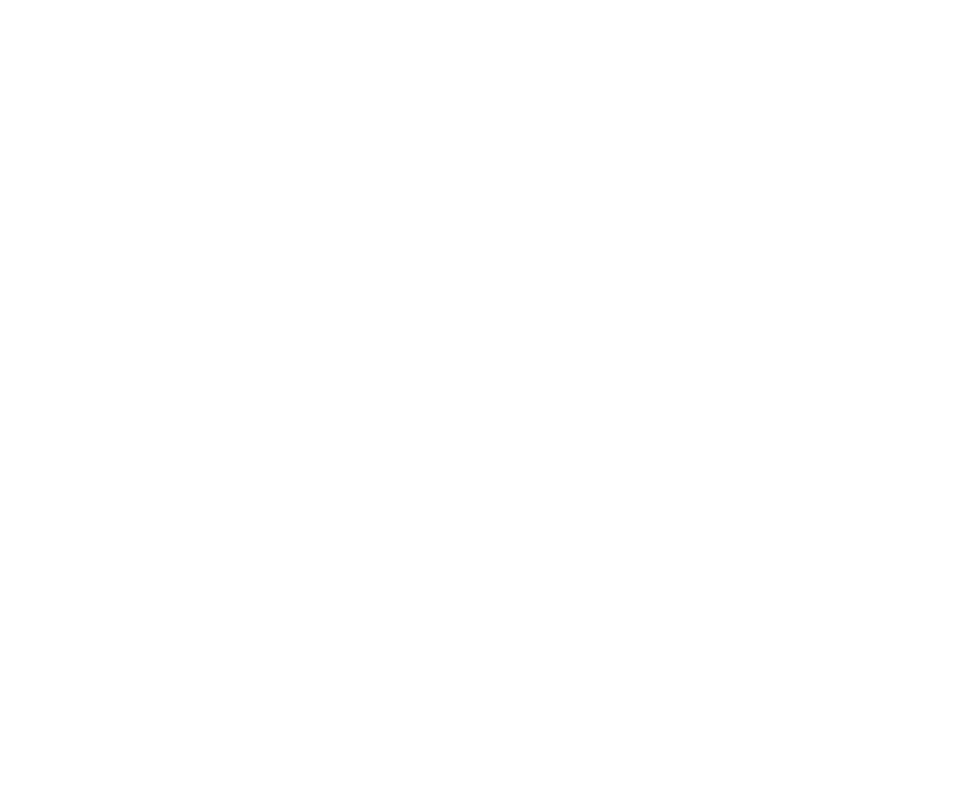
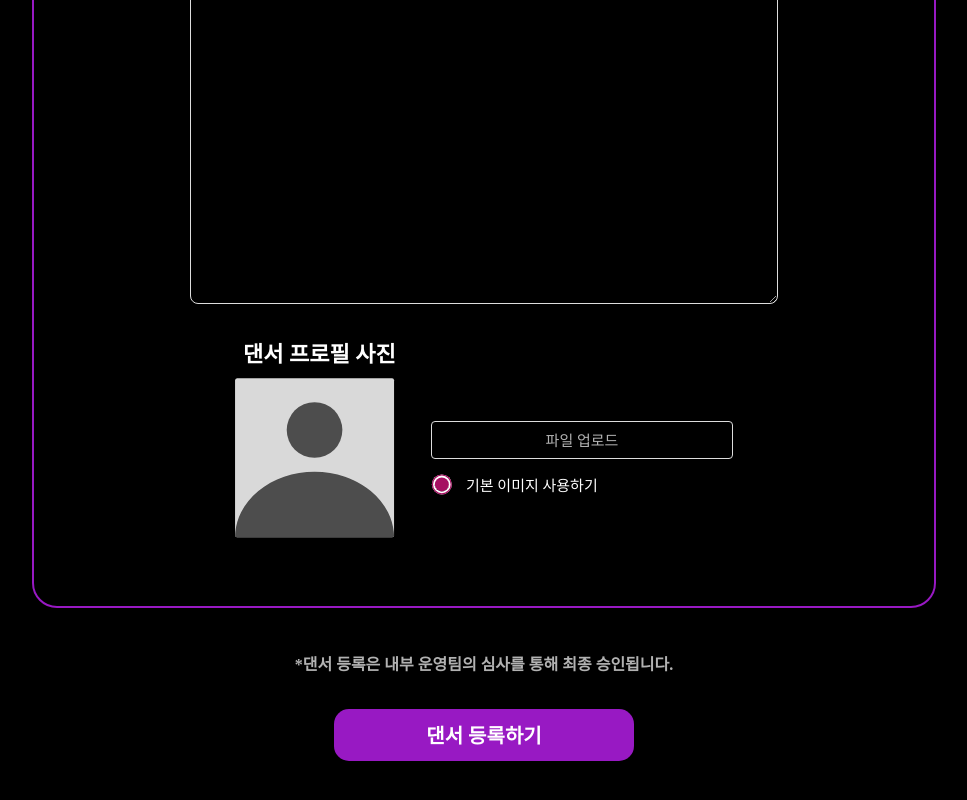
Before and after one commit to UMC-7th-DANTHIS/frontend, a React (Create React App) app: page /dancer-registration in a window 1280 px wide. Before the commit this address had no page. Shown: the part 1502-2302 px from the top of the page, without its empty margins (156-1123 px from the left). Before the commit the page ends 800 px from the top, so only its background shows below. Built offline with nearby package versions, Linux system fonts and the light colour scheme.

Commit message:
feat: 댄서 등록 페이지 라우팅 (#6)

```diff
--- a/src/App.js
+++ b/src/App.js
@@ -3,6 +3,7 @@
 import MainLayout from "./layout/MainLayout";
 import MainPage from "./pages/MainPage";
 import Community from "./pages/Community";
+import DancerRegistration from "./pages/add-new-dancer/DancerRegistration"; // +
 
 function App() {
   return (
@@ -11,6 +12,7 @@
         <Route path="/" element={<MainLayout />}>
           <Route path="/" element={<MainPage />} />
           <Route path="community" element={<Community />} />
+          <Route path="dancer-registration" element={<DancerRegistration />} /> {/* + */}
         </Route>
       </Routes>
     </Router>
--- a/src/pages/add-new-dancer/DancerRegistration.jsx
+++ b/src/pages/add-new-dancer/DancerRegistration.jsx
@@ -13,12 +13,14 @@
 
   return (
     <Container>
-      <AddDancerTitle>댄서 등록</AddDancerTitle>
-      {!isRegistered ? (
-        <NewDancerForm onRegister={handleRegister} />
-      ) : (
-        <RegistrationComplete />
-      )}
+      <Registration>
+        <Title>댄서 등록</Title>
+        {!isRegistered ? (
+          <NewDancerForm onRegister={handleRegister} />
+        ) : (
+          <RegistrationComplete />
+        )}
+      </Registration>
     </Container>
   );
 };
@@ -26,12 +28,16 @@
 export default DancerRegistration;
 
 const Container = styled.div`
-  width: 1440px;
+  display: flex;
   background-color: black;
-  justify-items: center;
+  justify-content: center;
   border-top: 1px solid white; // 임시
 `;
-const AddDancerTitle = styled.div`
+const Registration = styled.div`
+  width: 1440px;
+  justify-items: center;
+`;
+const Title = styled.div`
   color: var(--main_white, #fff);
   font-family: Pretendard;
   font-size: 48px;
--- a/src/pages/add-new-dancer/NewDancerForm.jsx
+++ b/src/pages/add-new-dancer/NewDancerForm.jsx
@@ -61,7 +61,7 @@
 
   return (
     <FormContainer onSubmit={handleSubmit}>
-      <InfoContainer>
+      <InputContainer>
         <div>
           <Label>댄서 네임</Label>
           <InputBox
@@ -187,19 +187,19 @@
               />
 
               <UseDefaultContainer>
-                <RadioWrapper onClick={handleToggleRadio}>
+                <RadioBtn onClick={handleToggleRadio}>
                   {isToggledRadio ? <RadioBtnOn /> : <RadioBtnOff />}
-                </RadioWrapper>
-                <UseDefaultImgMsg>기본 이미지 사용하기</UseDefaultImgMsg>
+                </RadioBtn>
+                <UseDefaultImgText>기본 이미지 사용하기</UseDefaultImgText>
               </UseDefaultContainer>
             </FileUploadContainer>
           </ProfileWrapper>
         </div>
-      </InfoContainer>
+      </InputContainer>
 
       <Notice>*댄서 등록은 내부 운영팀의 심사를 통해 최종 승인됩니다.</Notice>
       <RegBtn type="submit">
-        <RegBtnMsg>댄서 등록하기</RegBtnMsg>
+        <RegBtnText>댄서 등록하기</RegBtnText>
       </RegBtn>
     </FormContainer>
   );
@@ -211,7 +211,7 @@
   justify-items: center;
   padding-bottom: 142.79px;
 `;
-const InfoContainer = styled.div`
+const InputContainer = styled.div`
   width: 900px;
   flex-shrink: 0;
   padding-top: 58.23px;
@@ -379,11 +379,11 @@
   align-items: center;
 `;
 // 기본 이미지 사용 라디오오
-const RadioWrapper = styled.div`
+const RadioBtn = styled.div`
   display: flex;
   cursor: pointer;
 `;
-const UseDefaultImgMsg = styled.div`
+const UseDefaultImgText = styled.div`
   margin-left: 14px;
   color: var(--main_white, #fff);
   text-align: center;
@@ -409,7 +409,7 @@
     cursor: pointer;
   }
 `;
-const RegBtnMsg = styled.span`
+const RegBtnText = styled.span`
   color: var(--main_white, #fff);
   text-align: center;
   font-family: Pretendard;
--- a/src/pages/add-new-dancer/ResgitrationComplete.jsx
+++ b/src/pages/add-new-dancer/ResgitrationComplete.jsx
@@ -11,11 +11,11 @@
       <Ellipse>
         <img src={Check} alt="Check Icon" />
       </Ellipse>
-      <CompleteMsg>댄서 등록 신청이 완료되었어요!</CompleteMsg>
-      <DetailMsg>
+      <Complete>댄서 등록 신청이 완료되었어요!</Complete>
+      <Detail>
         운영진의 검토 이후 댄서로 등록될 수 있어요. {"\n"}
         등록 신청에 감사드려요 :)
-      </DetailMsg>
+      </Detail>
       <BackToHomeBtn
         type="button"
         onClick={() =>
@@ -25,7 +25,7 @@
           })
         }
       >
-        <BackToHomeBtnMsg>홈 화면으로 돌아가기</BackToHomeBtnMsg>
+        <BackToHomeBtnText>홈 화면으로 돌아가기</BackToHomeBtnText>
       </BackToHomeBtn>
     </Container>
   );
@@ -50,7 +50,7 @@
     linear-gradient(90deg, #b30505 0%, #9819c3 100%)
   );
 `;
-const CompleteMsg = styled.div`
+const Complete = styled.div`
   color: var(--main_white, #fff);
   font-family: Pretendard;
   font-size: 30px;
@@ -60,7 +60,7 @@
   margin-top: 70.96px;
   margin-bottom: 40px;
 `;
-const DetailMsg = styled.div`
+const Detail = styled.div`
   color: var(--text_secondary-gray, #b2b2b2);
   text-align: center;
   font-family: Pretendard;
@@ -83,7 +83,7 @@
     cursor: pointer;
   }
 `;
-const BackToHomeBtnMsg = styled.div`
+const BackToHomeBtnText = styled.div`
   color: var(--main_white, #fff);
   text-align: center;
   font-family: Pretendard;
```
